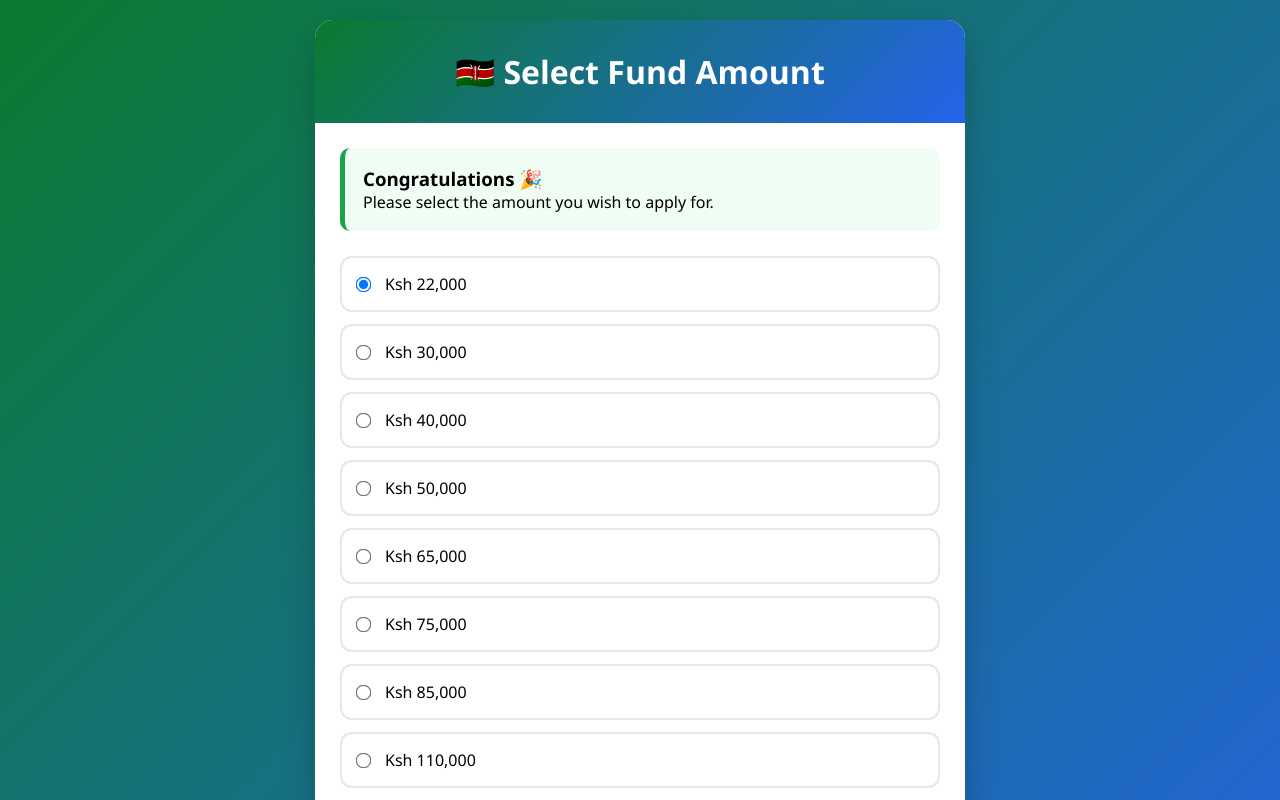
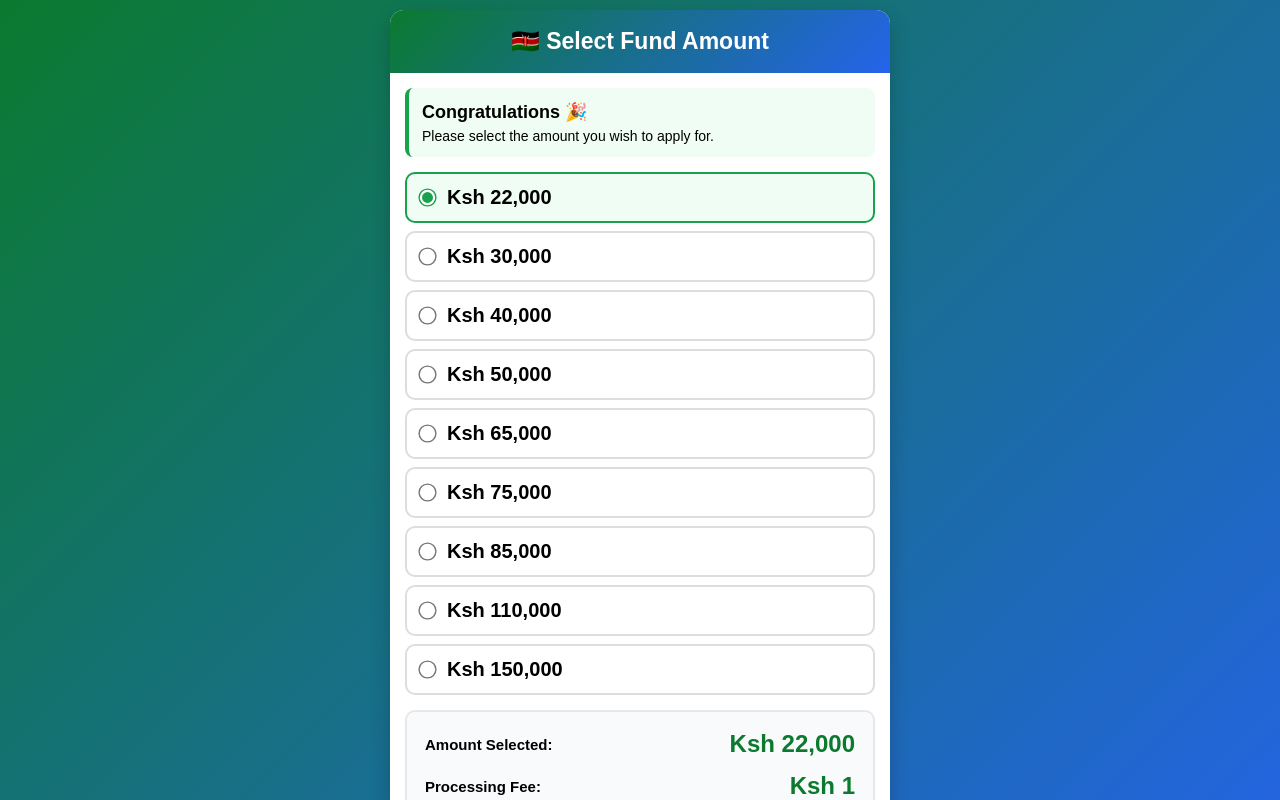
Before and after one commit to yegoni86/NYOTA-FUNDS-, a website: page page3.html in a window 1280 px wide. Both pictures are taken after a click on the label "Ksh 22,000". Shown: the top 800 px of the page. Drawn offline with Linux system fonts and the light colour scheme.

Commit message:
Update page3.html

```diff
--- a/page3.html
+++ b/page3.html
@@ -2,92 +2,130 @@
 <html lang="en">
 <head>
 <meta charset="UTF-8">
-<meta name="viewport" content="width=device-width, initial-scale=1.0">
-
+<meta name="viewport" content="width=device-width,initial-scale=1">
 <title>Select Fund Amount</title>
 
 <style>
 *{
+    box-sizing:border-box;
     margin:0;
     padding:0;
-    box-sizing:border-box;
-    font-family:'Segoe UI',Arial,sans-serif;
+    font-family:Arial,sans-serif;
 }
 
 body{
     background:linear-gradient(135deg,#0B7A2F,#2563EB);
-    padding:20px;
+    padding:10px;
+    min-height:100vh;
 }
 
 .container{
-    max-width:650px;
+    width:100%;
+    max-width:500px;
     margin:auto;
     background:#fff;
-    border-radius:18px;
+    border-radius:14px;
     overflow:hidden;
-    box-shadow:0 15px 35px rgba(0,0,0,.2);
+    box-shadow:0 8px 20px #0003;
 }
 
 .header{
     background:linear-gradient(135deg,#0B7A2F,#2563EB);
     color:#fff;
     text-align:center;
-    padding:30px;
+    padding:18px 10px;
+}
+
+.header h1{
+    font-size:23px;
 }
 
 .content{
-    padding:25px;
+    padding:15px;
 }
 
 .message{
     background:#F0FDF4;
-    border-left:5px solid #16A34A;
-    padding:18px;
-    border-radius:10px;
-    margin-bottom:25px;
+    border-left:4px solid #16A34A;
+    padding:13px;
+    border-radius:8px;
+    margin-bottom:15px;
+}
+
+.message h3{
+    font-size:18px;
+    margin-bottom:5px;
+}
+
+.message p{
+    font-size:14px;
 }
 
 .option{
     display:flex;
     align-items:center;
-    padding:15px;
-    margin-bottom:12px;
-    border:2px solid #e5e7eb;
-    border-radius:12px;
+    padding:12px 14px;
+    margin-bottom:8px;
+    border:2px solid #ddd;
+    border-radius:10px;
+    font-size:20px;
+    font-weight:700;
+    min-height:50px;
     cursor:pointer;
 }
 
 .option:hover{
     border-color:#16A34A;
-    background:#F8FFFA;
+    background:#F0FDF4;
 }
 
 .option input{
-    margin-right:15px;
-    transform:scale(1.2);
+    margin-right:13px;
+    transform:scale(1.4);
+    accent-color:#16A34A;
 }
 
+.option:has(input:checked){
+    border-color:#16A34A;
+    background:#F0FDF4;
+}
+
+/* SUMMARY BOX */
 .summary{
-    margin-top:25px;
-    padding:20px;
+    margin-top:15px;
+    padding:18px;
     background:#F9FAFB;
-    border-radius:12px;
+    border-radius:10px;
+    border:2px solid #e5e7eb;
 }
 
 .summary p{
-    margin-bottom:10px;
+    display:flex;
+    justify-content:space-between;
+    align-items:center;
+    gap:10px;
+    margin-bottom:14px;
+    font-size:15px;
 }
 
 .summary p:last-child{
     margin-bottom:0;
 }
 
+/* LARGE SELECTED NUMBERS */
+.summary span{
+    font-size:24px;
+    font-weight:800;
+    color:#0B7A2F;
+    white-space:nowrap;
+}
+
 button{
     width:100%;
-    padding:16px;
-    margin-top:20px;
-    border:none;
-    border-radius:12px;
+    padding:14px;
+    margin-top:15px;
+    border:0;
+    border-radius:9px;
     background:linear-gradient(135deg,#16A34A,#0B7A2F);
     color:#fff;
     font-size:18px;
@@ -95,11 +133,40 @@ button{
     cursor:pointer;
 }
 
+button:active{
+    transform:scale(.98);
+}
+
 .footer{
     text-align:center;
-    padding:20px;
+    padding:12px;
     color:#666;
+    font-size:12px;
+}
+
+/* SMALL PHONE SCREENS */
+@media(max-width:360px){
+
+    .header h1{
+        font-size:20px;
+    }
+
+    .content{
+        padding:12px;
+    }
+
+    .option{
+        font-size:18px;
+        padding:10px;
+    }
+
+    .summary span{
+        font-size:21px;
+    }
+
+    .summary p{
         font-size:14px;
+    }
 }
 </style>
 </head>
@@ -119,105 +186,50 @@ button{
             <p>Please select the amount you wish to apply for.</p>
         </div>
 
-
         <label class="option">
-            <input
-                type="radio"
-                name="amount"
-                value="22000"
-                data-fee="1"
-            >
+            <input type="radio" name="amount" value="22000" data-fee="1">
             Ksh 22,000
         </label>
 
-
         <label class="option">
-            <input
-                type="radio"
-                name="amount"
-                value="30000"
-                data-fee="450"
-            >
+            <input type="radio" name="amount" value="30000" data-fee="450">
             Ksh 30,000
         </label>
 
-
         <label class="option">
-            <input
-                type="radio"
-                name="amount"
-                value="40000"
-                data-fee="550"
-            >
+            <input type="radio" name="amount" value="40000" data-fee="550">
             Ksh 40,000
         </label>
 
-
         <label class="option">
-            <input
-                type="radio"
-                name="amount"
-                value="50000"
-                data-fee="650"
-            >
+            <input type="radio" name="amount" value="50000" data-fee="650">
             Ksh 50,000
         </label>
 
-
         <label class="option">
-            <input
-                type="radio"
-                name="amount"
-                value="65000"
-                data-fee="800"
-            >
+            <input type="radio" name="amount" value="65000" data-fee="800">
             Ksh 65,000
         </label>
 
-
         <label class="option">
-            <input
-                type="radio"
-                name="amount"
-                value="75000"
-                data-fee="900"
-            >
+            <input type="radio" name="amount" value="75000" data-fee="900">
             Ksh 75,000
         </label>
 
-
         <label class="option">
-            <input
-                type="radio"
-                name="amount"
-                value="85000"
-                data-fee="1000"
-            >
+            <input type="radio" name="amount" value="85000" data-fee="1000">
             Ksh 85,000
         </label>
 
-
         <label class="option">
-            <input
-                type="radio"
-                name="amount"
-                value="110000"
-                data-fee="1200"
-            >
+            <input type="radio" name="amount" value="110000" data-fee="1200">
             Ksh 110,000
         </label>
 
-
         <label class="option">
-            <input
-                type="radio"
-                name="amount"
-                value="150000"
-                data-fee="1500"
-            >
+            <input type="radio" name="amount" value="150000" data-fee="1500">
             Ksh 150,000
         </label>
-
 
         <div class="summary">
 
@@ -227,22 +239,17 @@ button{
             </p>
 
             <p>
-                <strong>Demo Processing Fee:</strong>
+                <strong>Processing Fee:</strong>
                 <span id="fee">Ksh ---</span>
             </p>
 
         </div>
 
-
-        <button
-            type="button"
-            id="continueButton"
-        >
+        <button type="button" id="continueButton">
             Continue →
         </button>
 
     </div>
-
 
     <div class="footer">
         Demo application interface
@@ -250,69 +257,60 @@ button{
 
 </div>
 
-
 <script>
 
 const radios =
-    document.querySelectorAll(
-        'input[name="amount"]'
-    );
+    document.querySelectorAll('input[name="amount"]');
+
+const selected =
+    document.getElementById("selected");
+
+const fee =
+    document.getElementById("fee");
+
+const continueButton =
+    document.getElementById("continueButton");
 
 let amount = "";
-let fee = "";
-
+let processingFee = "";
 
 radios.forEach(function(radio){
 
     radio.addEventListener("change",function(){
 
         amount = this.value;
-        fee = this.dataset.fee;
+        processingFee = this.dataset.fee;
 
-        document.getElementById("selected")
-            .textContent =
+        selected.textContent =
             "Ksh " +
             Number(amount).toLocaleString();
 
-        document.getElementById("fee")
-            .textContent =
+        fee.textContent =
             "Ksh " +
-            Number(fee).toLocaleString();
+            Number(processingFee).toLocaleString();
 
     });
 
 });
 
-
-document.getElementById("continueButton")
-    .addEventListener("click",function(){
+continueButton.addEventListener("click",function(){
 
     if(amount === ""){
 
-            alert(
-                "Please select an amount."
-            );
+        alert("Please select an amount.");
 
         return;
     }
-
 
     localStorage.setItem(
         "loanAmount",
         amount
     );
 
-
     localStorage.setItem(
         "processingFee",
-            fee
+        processingFee
     );
-
-
-        /*
-         * Change this to the filename
-         * of your next page.
-         */
 
     window.location.href =
         "payment.html";
```
Lines whose indentation alone changed are shown as unchanged.
